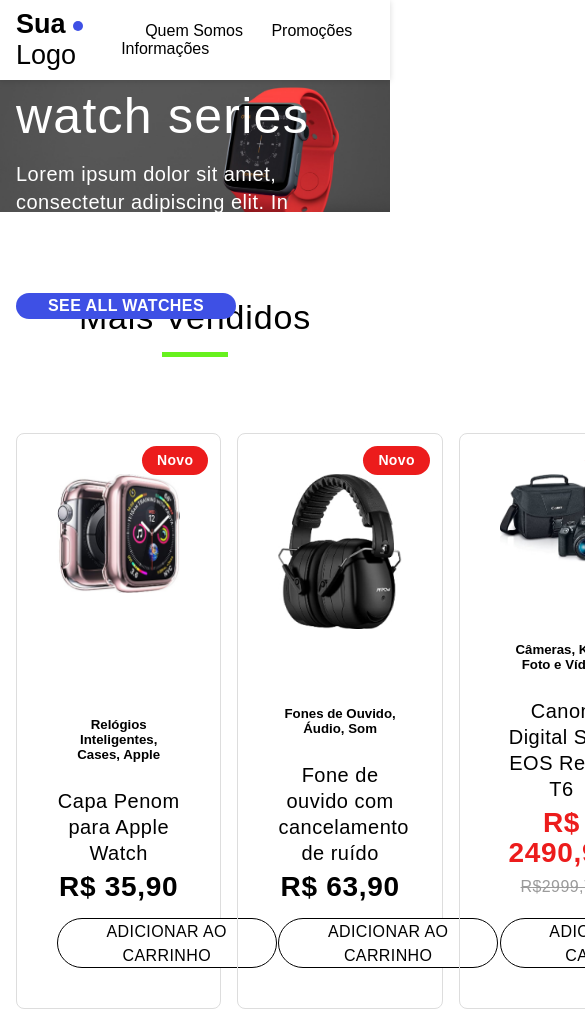
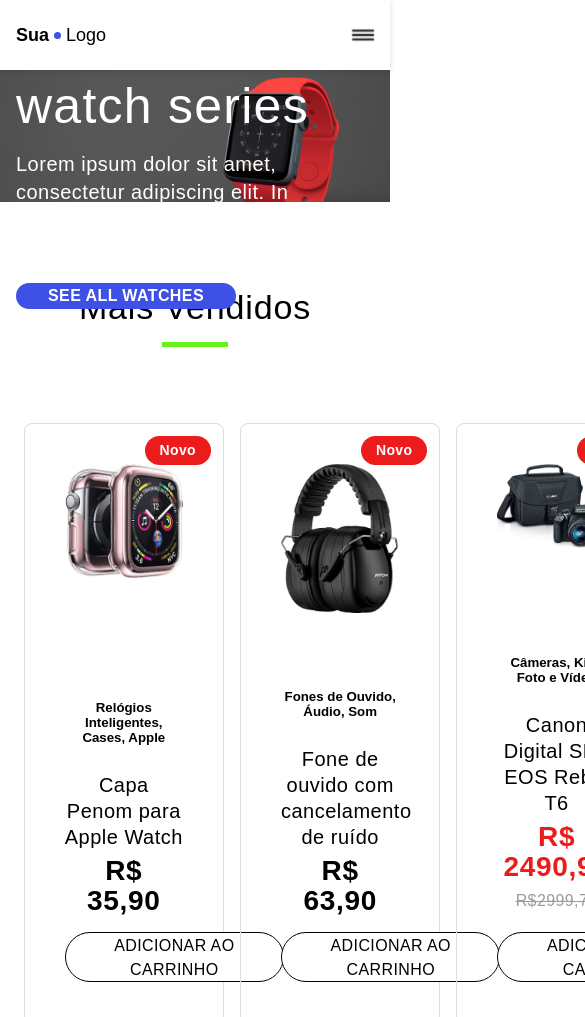
Before and after one commit to WangleyQuinhones/Homepage_Dinamica, a plain HTML site: page index.html in a window 390 px wide. Shown: the top 1017 px of the page, 585 px wide, since content can reach past the window. Drawn offline with Linux system fonts and the light colour scheme.

Commit message:
Responsivo
Iniciando responsiva no hero

```diff
--- a/Css/style.css
+++ b/Css/style.css
@@ -5,7 +5,8 @@
 }
 
 .container{
-    max-width: 1180px;
+    max-width: 1440px;
+    max-width: 90%;
     margin: auto;
     padding: 0 16px;
 }
@@ -54,6 +55,16 @@
 
 header nav ul li{
     display: inline-block;
+}
+
+header nav ul li.menu-icon{
+    display: none;
+}
+
+header nav ul li.menu-icon img{
+    vertical-align: middle;
+    width: 24px;
+    height: auto;
 }
 
 header nav ul li a{
@@ -380,3 +391,49 @@
     letter-spacing: 0.4px;
     line-height: 22px;
 }
+
+
+
+@media screen  and (max-width: 1440px) {
+    .container{
+        width: 1180px;
+        max-width: 90%;
+    }
+
+    body {
+        padding-top: 70px;
+    }
+
+    header{
+        height: 70px;
+    }
+}
+
+@media screen and (max-width: 960px){
+    .container{
+        max-width: 92%;
+    }
+
+    header .logo{
+        font-size: 24px;
+    }
+
+    header nav ul li{
+        display: none;
+    }
+
+    header nav ul li.menu-icon{
+        display: inline-block;
+    }
+}
+
+@media screen and (max-width: 576px){
+    header .logo{
+        font-size: 18px;
+    }
+
+    header .logo .blue-dot{
+        width: 7px;
+        height: 7px;
+    }
+}
--- a/index.html
+++ b/index.html
@@ -26,6 +26,7 @@
                     <li><a href="#"></a>Quem Somos</li>
                     <li><a href="#"></a>Promoções</li>
                     <li><a href="#"></a>Informações</li>
+                    <li class="menu-icon"><img src="images/menu.jpg" alt="menu icon"></li>
                 </ul>
             </nav>
         </div>
```
Also changed, not shown: images/menu.jpg (added).
